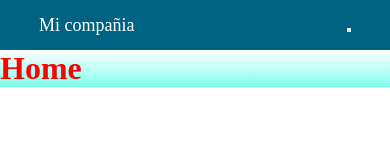
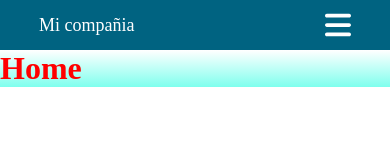
Before and after one commit to Jose-Jaime-Castaneda/Landing-Page-Vue, a Vue app in the folder landing-page-vue/: page / in a window 390 px wide. Shown: the top 160 px of the page. Built offline with nearby package versions, Linux system fonts and the light colour scheme; a web font is replaced by a local one.

Commit message:
Agregamos icono de menu

```diff
--- a/landing-page-vue/src/App.vue
+++ b/landing-page-vue/src/App.vue
@@ -20,9 +20,7 @@
       <router-link class="toggle" to="/">
         <button class="btn-toggle">Contacto</button>
       </router-link>
-
-      <a class="meun-responsive"><button></button></a>
-
+      <img class="barras" src="../resources/bars-solid.svg" alt="MyLogo" />
     </header>
     <router-view />
   </div>
--- a/landing-page-vue/src/Style/Navbar.css
+++ b/landing-page-vue/src/Style/Navbar.css
@@ -51,9 +51,20 @@
   cursor: pointer;
 }
 
+.barras {
+  display: none;
+}
+
 @media screen and (max-width: 767px) {
   .navbar,
   .toggle {
     display: none;
   }
+
+  .barras {
+    display: inline-flex;
+    height: 30px;
+    width: auto;
+    filter: invert(100%);
+  }
 }
```
Also changed, not shown: landing-page-vue/resources/bars-solid.svg (added).
